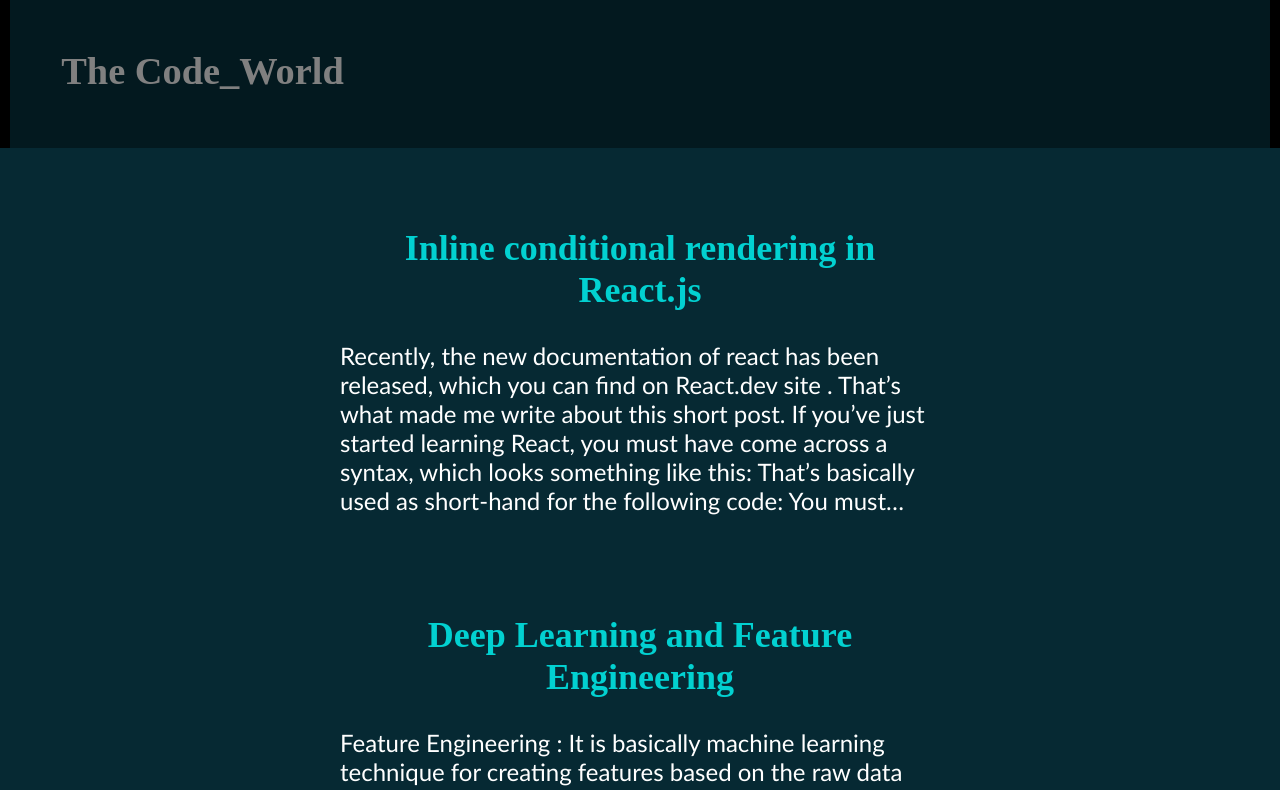
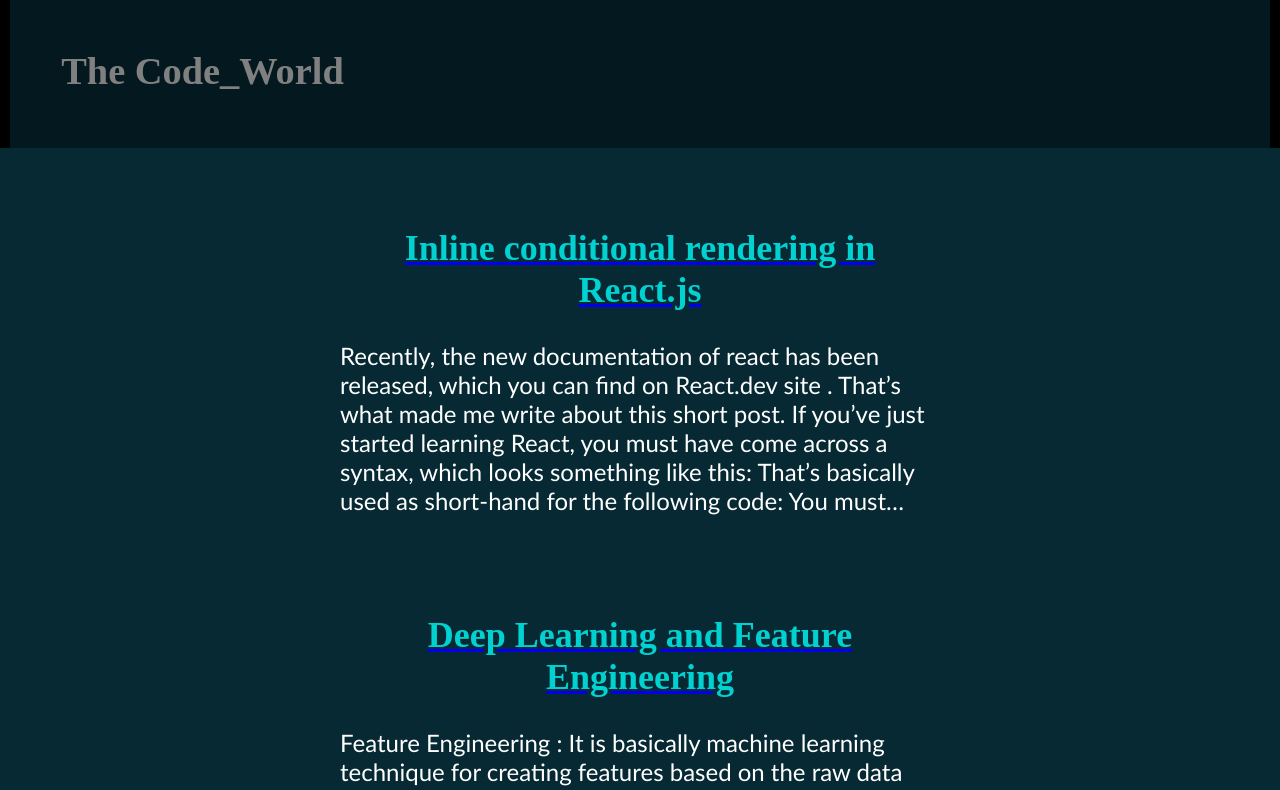
Before and after one commit to Srish-ty/MyBlog-TCW, a React (Create React App) app: page / in a window 1280 px wide. Shown: the top 790 px of the page. Built offline with nearby package versions, Linux system fonts and the light colour scheme.

Commit message:
Update 3 files

```diff
--- a/src/App.js
+++ b/src/App.js
@@ -1,7 +1,5 @@
 import { BrowserRouter as Router, Routes, Route, Link } from "react-router-dom";
 import ReactDOM from "react-dom/client";
-import { Post } from "./components/Post";
-import { Header } from "./components/Header";
 import Page2name from "./pages/page2";
 import Pagename from "./pages/template";
 import Home from "./pages/Home";
@@ -11,11 +9,10 @@ export default function App() {
   return (
     <Router>
       <Routes>
-        <Route exact path="/" element={<Home />}>
-          <Route index element={<Home />} />
-          <Route path="conditionalrendering" element={<Pagename />} />
-          <Route path="Loremipsum" element={<Page2name />} />
-        </Route>
+        <Route exact path="/" element={<Home />} />
+        <Route index element={<Home />} />
+        <Route path="conditionalrendering" element={<Pagename />} />
+        <Route path="Loremipsum" element={<Page2name />} />
       </Routes>
     </Router>
   );
--- a/src/components/Post.js
+++ b/src/components/Post.js
@@ -1,17 +1,20 @@
 import React from "react";
+import { BrowserRouter as Router, Routes, Route, Link } from "react-router-dom";
+
 import "./styles/post.styles.css";
 
 export const Post = ({ d }) => {
   return (
     <article className="post" key={d.index}>
-      <a to={d.route}>
+      <Link to={d.route}>
         <h1 className="postHead" to={d.route}>
           {d.heading}
         </h1>
-      </a>
+      </Link>
       <p className="content">{d.content}</p>
     </article>
   );
+  console.log(d.route);
 };
 
 export const PostContainer = () => {
--- a/src/pages/template.js
+++ b/src/pages/template.js
@@ -12,7 +12,7 @@ const Pagename = () => {
 };
 */
 export const Pagename = () => {
-  reutrn(
+  return (
     <PostContainer>
       <PostHead>{d.heading}</PostHead>
       <Content>{d.content}</Content>
```
